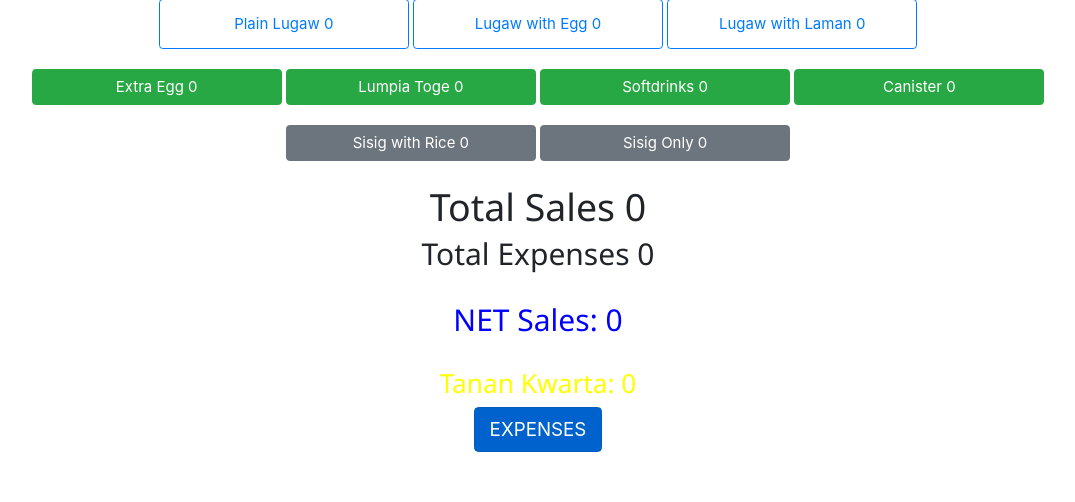
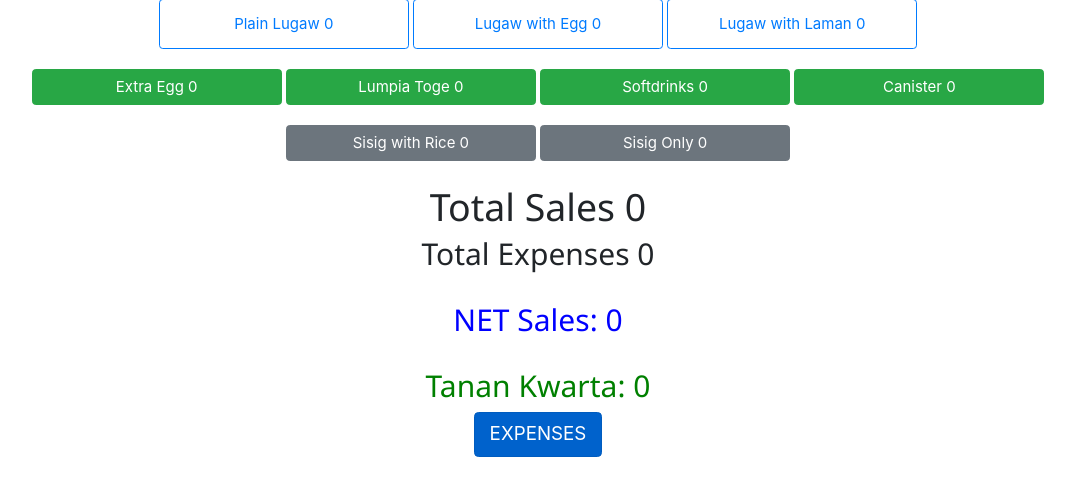
Before and after one commit to Jijiluzana225/lugawan, a Django app: page / in a window 1280 px wide. Shown: the part 101-603 px from the top of the page, without its empty margins (102-1177 px from the left). Run offline with Django 5.2, Linux system fonts and the light colour scheme; data that the repository does not hold is empty; some libraries are stand-ins or nearby versions.

Commit message:
Update index.html
adfa

```diff
--- a/lugawan/templates/index.html
+++ b/lugawan/templates/index.html
@@ -91,7 +91,7 @@ input[type=button], input[type=submit], input[type=reset] {
   </br>
   <h2 style="color: blue"> NET Sales: {{xnet}} </h2>
   </br>
-  <h3 style="color: Yellow"> Tanan Kwarta: {{Allnet}} </h2>
+  <h2 style="color: green"> Tanan Kwarta: {{Allnet}} </h2>
 	</div>
   <div class="container text-center">
  <a href="{% url 'expensepath' %}" class="btn btn-primary btn-lg active" role="button" aria-pressed="true">EXPENSES</a>
```
